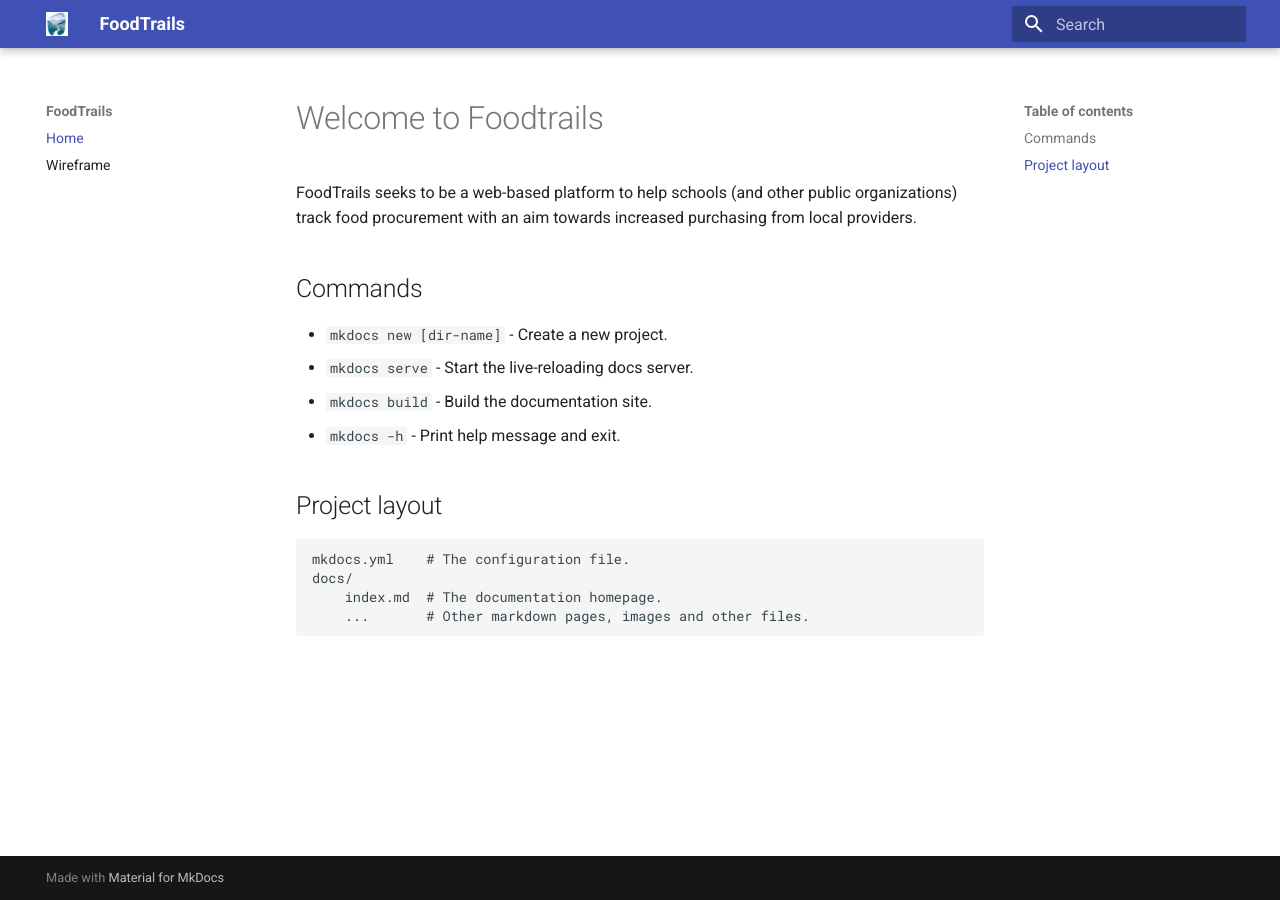
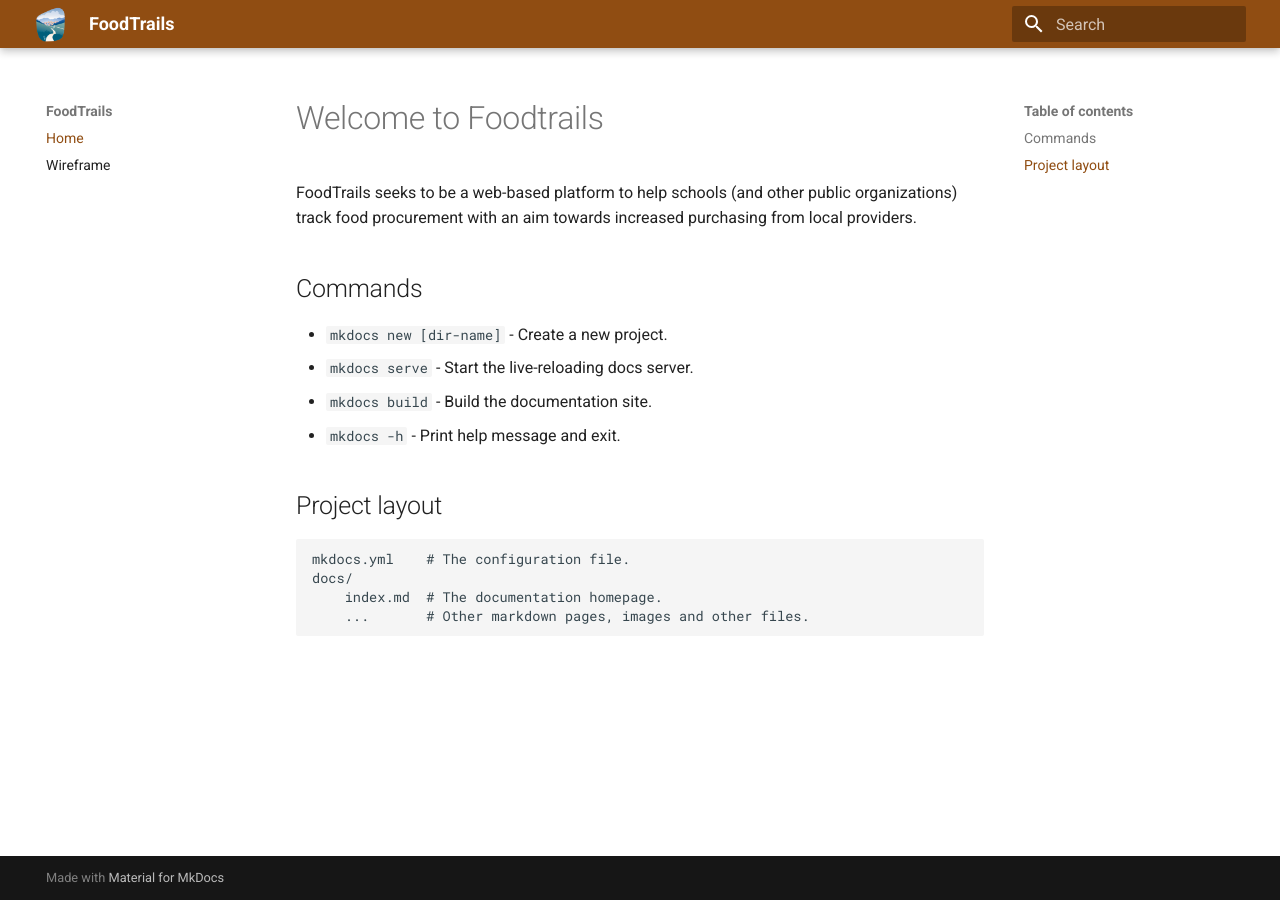
Before and after one commit to foodtrails/documentation, an MkDocs documentation site: the page built from docs/index.md, in a window 1280 px wide. Built offline with MkDocs 1.6.1 and Material for MkDocs 9.7.7, drawn with Linux system fonts in a browser that asks for light colours.

Commit message:
Add logo images; Add custom CSS; Update mkdocs.yml

```diff
--- /dev/null
+++ b/docs/stylesheets/extra.css
@@ -0,0 +1,4 @@
+:root {
+    --md-primary-fg-color:        #904D12;
+    --md-accent-fg-color:         #448407;
+}
--- /dev/null
+++ b/docs/stylesheets/logo.css
@@ -0,0 +1,9 @@
+.md-header__button.md-logo {
+    margin: 0;
+    padding: 0;
+}
+
+.md-header__button.md-logo img, .md-header__button.md-logo svg {
+    height: 1.75rem;
+    width: 1.75rem;
+}
--- a/mkdocs.yml
+++ b/mkdocs.yml
@@ -1,7 +1,17 @@
 site_name: FoodTrails
+
 theme:
   name: material
-  logo: img/logo.png
+  palette:
+    primary: custom
+    accent: custom
+  logo: logo/logo.png
+  favicon: logo/favicon.ico
+
+extra_css:
+  - stylesheets/extra.css
+  - stylesheets/logo.css
+
 nav:
   - Home: index.md
   - Wireframe: wireframe.md
```
Also changed, not shown: docs/img/logo.png (deleted), docs/logo/favicon.ico (added), docs/logo/logo.png (added).
